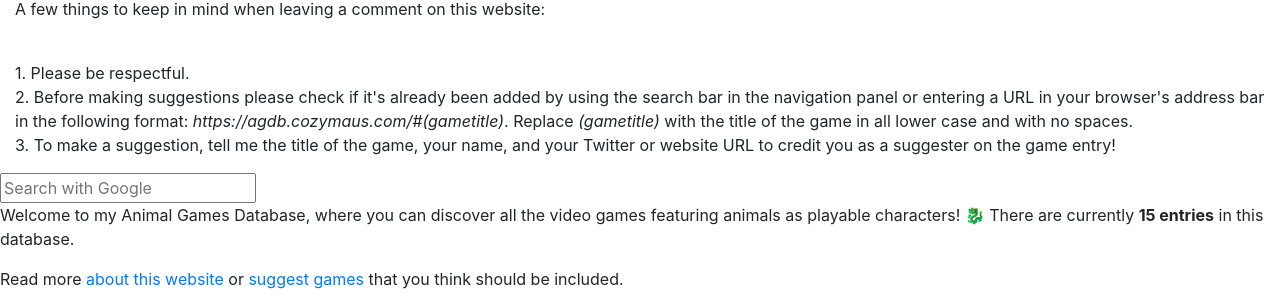
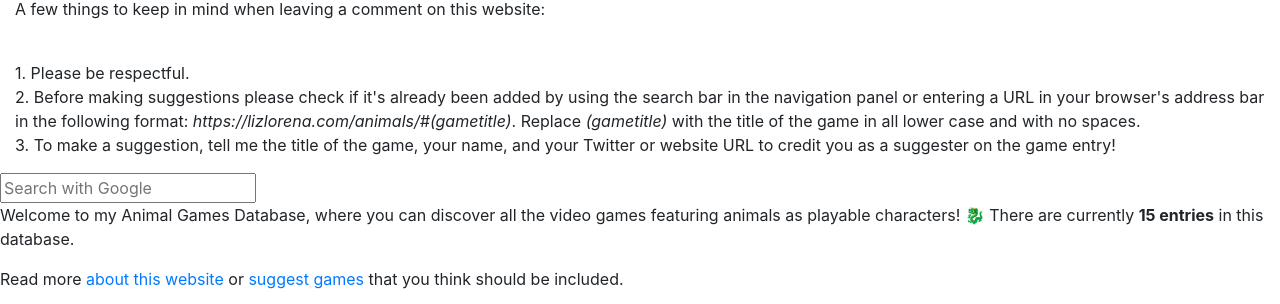
Before and after one commit to byliz/animal-game-database, a Jekyll site: the page built from forum/index.html, in a window 1280 px wide. Shown: the part 225-529 px from the top of the page. Built offline with Jekyll 4.4.1, drawn with Linux system fonts in a browser that asks for light colours; nearby versions of some CDN libraries; comment, search, counter and statistics services are not loaded.

Commit message:
Update index.html

```diff
--- a/forum/index.html
+++ b/forum/index.html
@@ -13,7 +13,7 @@
 	<p>A few things to keep in mind when leaving a comment on this website:</p>
 	<br>
 	<p> 1. Please be respectful. <br>
-		2. Before making suggestions please check if it's already been added by using the search bar in the navigation panel or entering a URL in your browser's address bar in the following format: <em>https://agdb.cozymaus.com/#(gametitle)</em>. Replace <em>(gametitle)</em> with the title of the game in all lower case and with no spaces.<br>
+		2. Before making suggestions please check if it's already been added by using the search bar in the navigation panel or entering a URL in your browser's address bar in the following format: <em>https://lizlorena.com/animals/#(gametitle)</em>. Replace <em>(gametitle)</em> with the title of the game in all lower case and with no spaces.<br>
 		3. To make a suggestion, tell me the title of the game, your name, and your Twitter or website URL to credit you as a suggester on the game entry!</p>
 
 {% include disqus_comments.html %}
```
